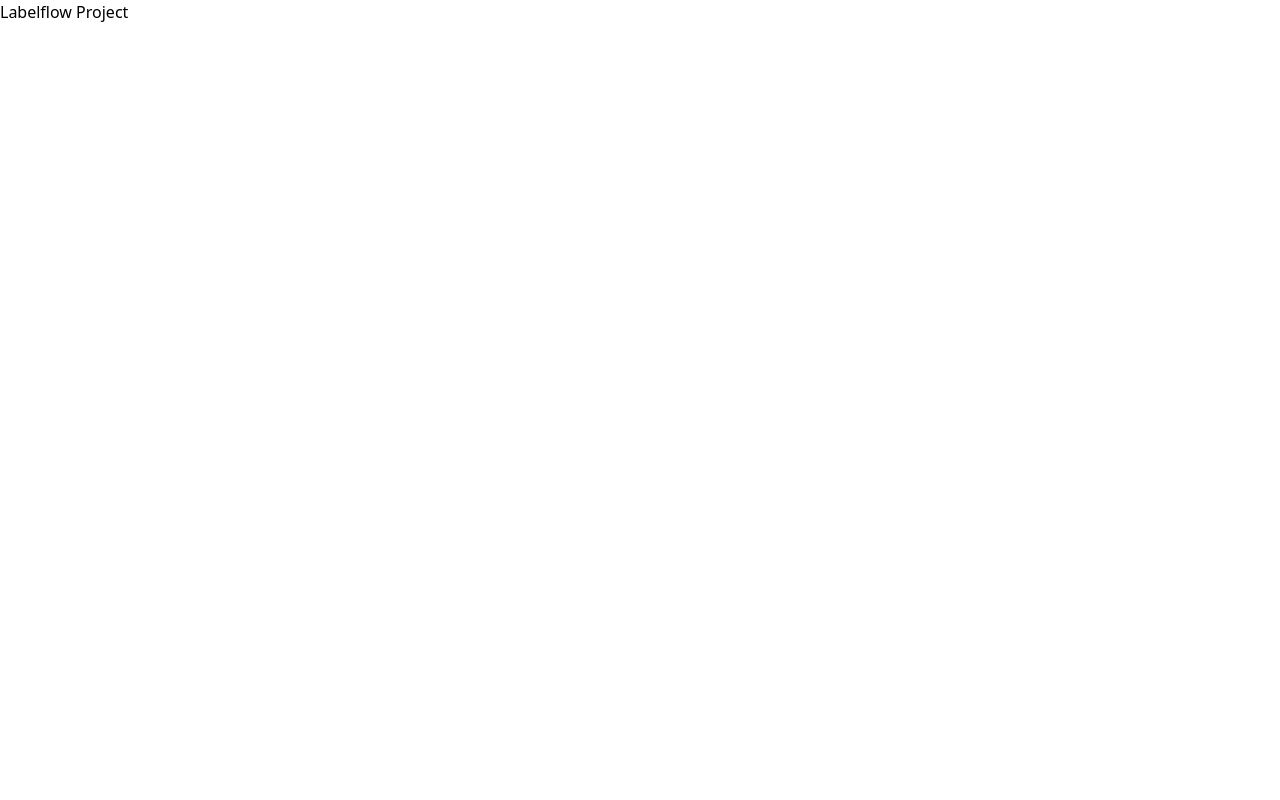
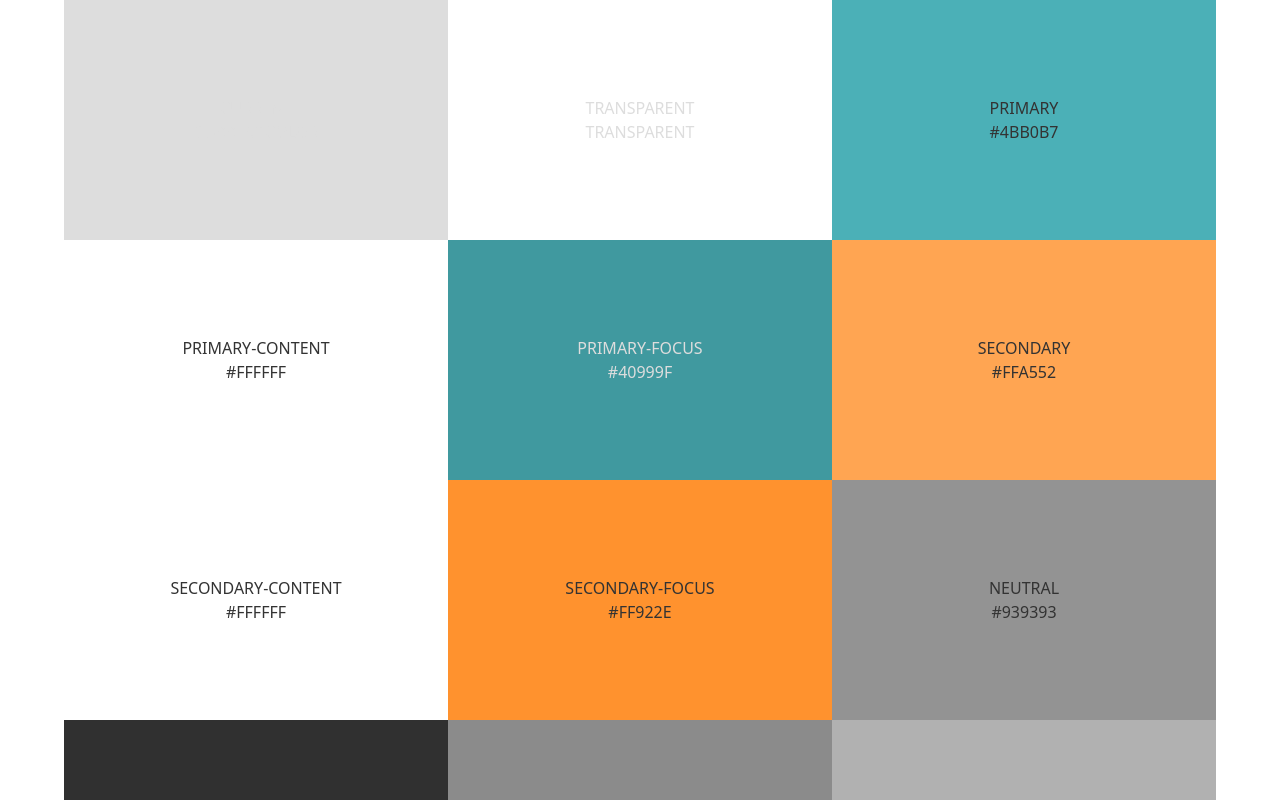
Before and after one commit to alireza107/label-flow-frontend, a Next.js app: page / in a window 1280 px wide. Shown: the top 800 px of the page. Built offline with nearby package versions, Linux system fonts and the light colour scheme.

Commit message:
feat(comp): add color component

```diff
--- a/src/app/layout.tsx
+++ b/src/app/layout.tsx
@@ -1,13 +1,13 @@
-import "./globals.css";
+import './globals.css'
 
 export default function RootLayout({
   children,
 }: Readonly<{
-  children: React.ReactNode;
+  children: React.ReactNode
 }>): JSX.Element {
   return (
     <html lang="en">
       <body>{children}</body>
     </html>
-  );
+  )
 }
--- a/src/app/page.tsx
+++ b/src/app/page.tsx
@@ -1,3 +1,5 @@
-export default function Home() {
-  return <div>Labelflow Project</div>;
+import { Colors } from '@/components/colors'
+
+export default function Home(): JSX.Element {
+  return <Colors />
 }
--- /dev/null
+++ b/src/components/colors/colors.tsx
@@ -0,0 +1,28 @@
+import { colord } from 'colord'
+
+import { tailwindColors } from '../../../tailwind.config'
+
+const getTextColor = (backgroundColor: string): string =>
+  colord(backgroundColor).isDark() ? '#dddddd' : '#333333'
+
+const ColorBox: React.FC<{ name: string; color: string }> = ({ name, color }) => (
+  <div
+    className="w-96 h-60 flex flex-col items-center justify-center text-center uppercase"
+    style={{
+      backgroundColor: color,
+      color: getTextColor(color),
+    }}
+    lang="en"
+  >
+    <span>{name}</span>
+    <span>{color}</span>
+  </div>
+)
+
+export const Colors: React.FC = () => (
+  <div className="flex flex-wrap justify-center" dir="ltr">
+    {Object.entries(tailwindColors).map(([name, color]) => (
+      <ColorBox key={name} name={name} color={color} />
+    ))}
+  </div>
+)
--- /dev/null
+++ b/src/components/colors/index.ts
@@ -0,0 +1 @@
+export * from './colors'
```
Also changed, not shown: 1 other file (tests, documents, lock files or other folders).
